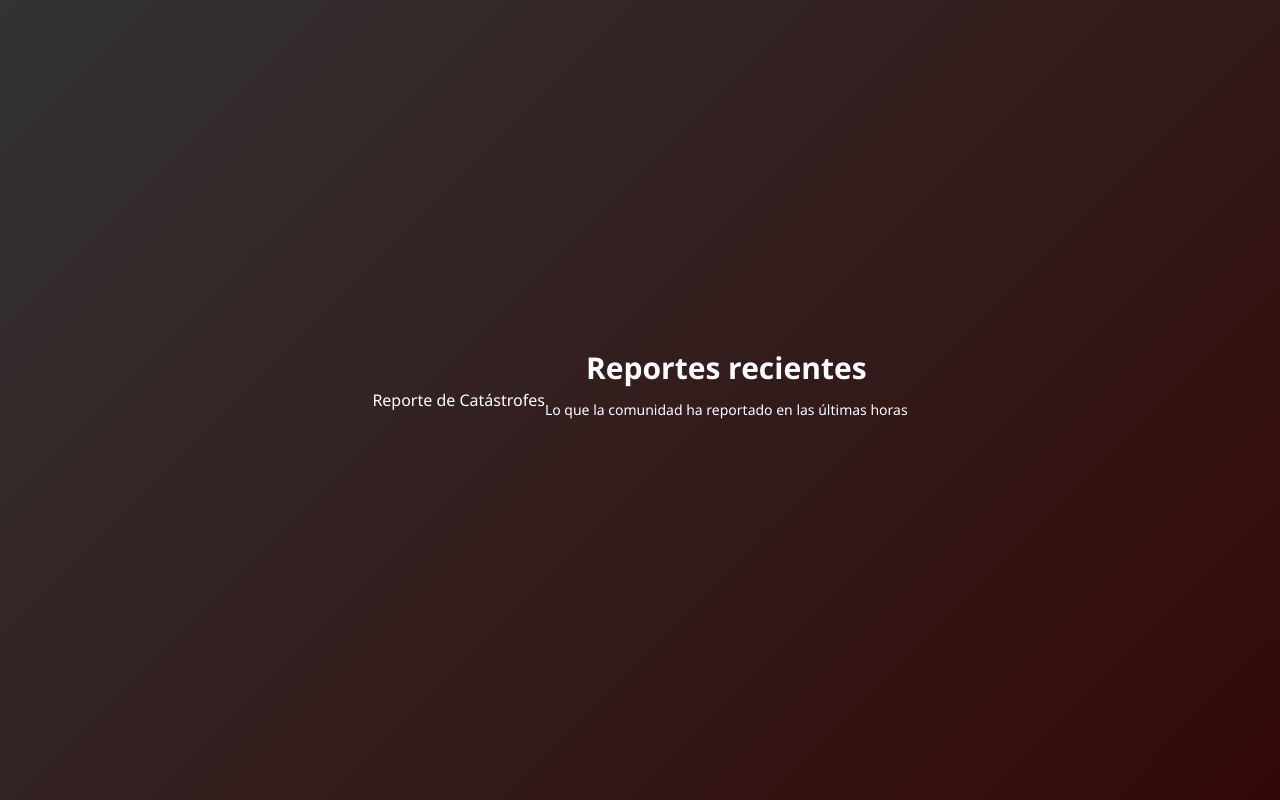
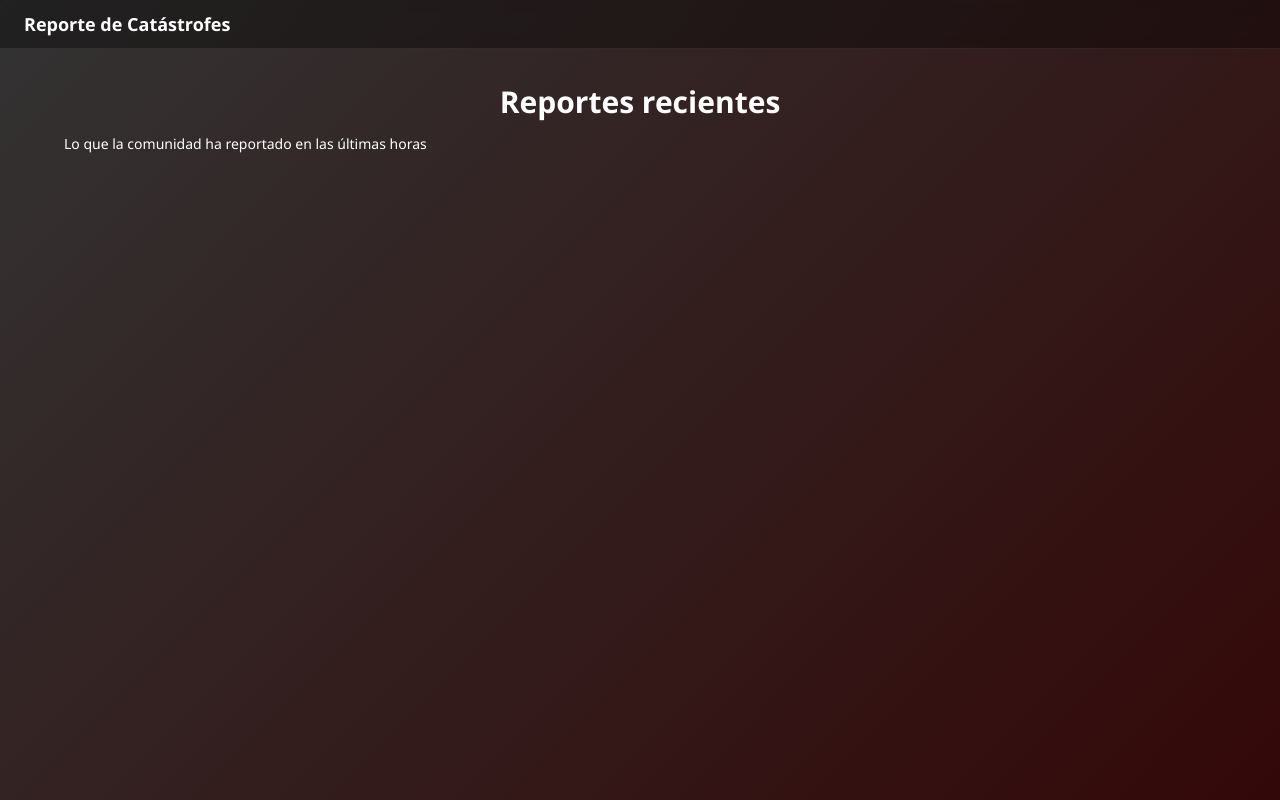
Before and after one commit to M1gu3ly4ng3l/PracticaAplicada, a PHP site: page /reportes.html in a window 1280 px wide. Run offline with PHP 8.4, Linux system fonts and the light colour scheme; some libraries are stand-ins or nearby versions.

Commit message:
Cambio de la interfaz de reportes

```diff
--- a/estilos.css
+++ b/estilos.css
@@ -91,6 +91,7 @@ button:hover {
 
 body {
     color: #ffffff;
+}
 
 a {
     color: #38bdf8;
@@ -105,4 +106,188 @@ a:hover {
     margin: 6px 0 0;
     font-size: 12px;
     color: #64748b;
-}"
+}
+
+
+/* =====================================================
+   PÁGINAS CON BARRA DE NAVEGACIÓN (reportes / reportar)
+   ===================================================== */
+
+body.pagina-ancha {
+    display: flex;
+    flex-direction: column;
+    align-items: stretch;
+    justify-content: flex-start;
+    height: auto;
+    min-height: 100vh;
+}
+
+/* ----- Barra superior ----- */
+.barra-nav {
+    display: flex;
+    justify-content: space-between;   /* marca a la izquierda, sesión a la derecha */
+    align-items: center;
+    gap: 16px;
+    padding: 12px 24px;
+    background-color: rgba(0, 0, 0, 0.35);
+    border-bottom: 1px solid rgba(255, 255, 255, 0.08);
+    position: sticky;
+    top: 0;
+    z-index: 10;
+    backdrop-filter: blur(6px);
+}
+
+.marca-nav {
+    font-weight: 700;
+    font-size: 18px;
+}
+
+#nav-sesion {
+    display: flex;
+    align-items: center;
+    gap: 16px;
+}
+
+.nav-correo {
+    font-size: 13px;
+    color: #cbd5e1;
+}
+
+/* Botón de iniciar sesión / reportar (esquina derecha) */
+.btn-nav {
+    display: inline-block;
+    background-color: #960018;
+    color: #ffffff;
+    padding: 8px 18px;
+    border-radius: 6px;
+    font-size: 14px;
+    font-weight: 600;
+}
+
+.btn-nav:hover {
+    background-color: #670010;
+    color: #ffffff;
+    text-decoration: none;
+}
+
+/* ----- Contenido principal ----- */
+.contenedor-principal {
+    width: 100%;
+    max-width: 1200px;
+    margin: 0 auto;
+    padding: 32px 24px;
+    box-sizing: border-box;
+}
+
+.pagina-ancha .login-card {
+    margin: 40px auto;
+    flex-shrink: 0;
+}
+
+.estado {
+    grid-column: 1 / -1;
+    text-align: center;
+    color: #cbd5e1;
+}
+
+/* ----- Cuadrícula de reportes (columnas y filas) ----- */
+.lista-reportes {
+    display: grid;
+    grid-template-columns: repeat(auto-fill, minmax(240px, 1fr));
+    gap: 24px;
+}
+
+.tarjeta-reporte {
+    display: flex;
+    flex-direction: column;
+    background-color: #2c2a2a;
+    border-radius: 12px;
+    overflow: hidden;
+    box-shadow: 0 4px 15px rgba(0, 0, 0, 0.35);
+    transition: transform 0.15s ease, box-shadow 0.15s ease;
+}
+
+.tarjeta-reporte:hover {
+    transform: translateY(-3px);
+    box-shadow: 0 8px 22px rgba(0, 0, 0, 0.5);
+}
+
+/* Marco de la imagen: siempre del mismo tamaño para que todo quede alineado */
+.marco-imagen {
+    aspect-ratio: 4 / 3;
+    background-color: #1f1d1d;
+    display: flex;
+    align-items: center;
+    justify-content: center;
+    color: #94a3b8;
+    font-size: 13px;
+}
+
+.imagen-reporte {
+    width: 100%;
+    height: 100%;
+    object-fit: cover;
+    display: block;
+}
+
+.contenido-tarjeta {
+    padding: 14px 16px 16px;
+}
+
+.etiqueta-tipo {
+    display: inline-block;
+    font-weight: 700;
+    font-size: 15px;
+}
+
+.lugar-reporte {
+    margin: 8px 0 4px;
+    font-size: 14px;
+}
+
+.fecha-reporte {
+    margin: 0;
+    font-size: 12px;
+    color: #94a3b8;
+}
+
+/* ----- Pie de página con "Cerrar sesión" (siempre al final) ----- */
+.pie-sesion {
+    margin-top: auto;                 /* empuja el pie al fondo de la página */
+    padding: 20px 24px;
+    text-align: center;
+    background-color: rgba(0, 0, 0, 0.35);
+    border-top: 1px solid rgba(255, 255, 255, 0.08);
+}
+
+.pie-sesion .nav-correo {
+    display: block;
+    margin-bottom: 8px;
+}
+
+.btn-logout {
+    width: auto;
+    margin-top: 0;
+    padding: 10px 28px;
+    font-size: 14px;
+}
+
+/* ----- Móvil ----- */
+@media (max-width: 600px) {
+    .lista-reportes {
+        grid-template-columns: repeat(2, 1fr);
+        gap: 14px;
+    }
+    .barra-nav {
+        padding: 10px 14px;
+    }
+    .marca-nav {
+        font-size: 15px;
+    }
+    .contenedor-principal {
+        padding: 20px 14px;
+    }
+    .pagina-ancha .login-card {
+        padding: 50px 24px;
+    }
+}
```
